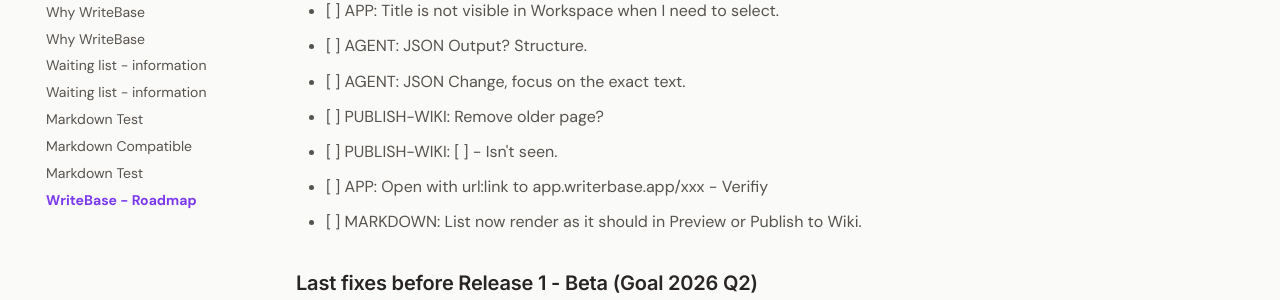
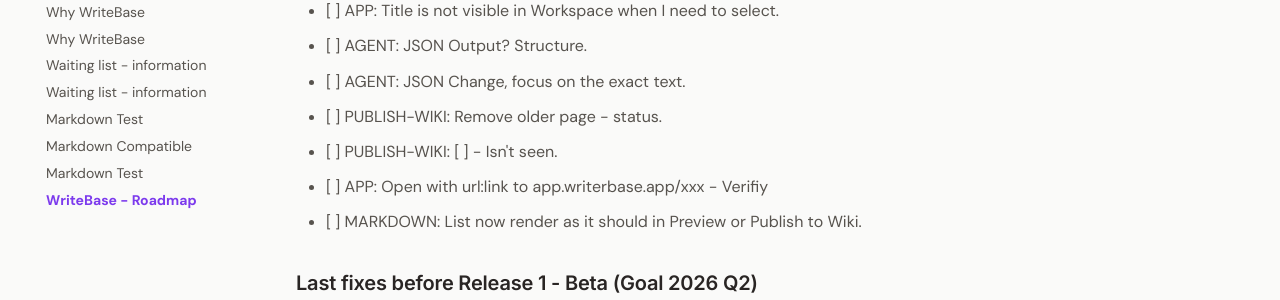
Before and after one commit to larssonhthomas-afk/writebase-docs, an MkDocs documentation site: the page built from docs/9writebase---roadmap.md, in a window 1280 px wide and 900 px high, scrolled down 653 px. Shown: the part 154-454 px from the top of the window. Built offline with MkDocs 1.6.1 and Material for MkDocs 9.7.7, drawn with Linux system fonts in a browser that asks for light colours; some web fonts are replaced.

Commit message:
Update 9writebase---roadmap.md

```diff
--- a/docs/9writebase---roadmap.md
+++ b/docs/9writebase---roadmap.md
@@ -30,7 +30,7 @@ This Backlog has a priority 1-3.
 - [ ] APP: Title is not visible in Workspace when I need to select.
 - [ ] AGENT: JSON Output? Structure.
 - [ ] AGENT: JSON Change, focus on the exact text.
-- [ ] PUBLISH-WIKI: Remove older page?
+- [ ] PUBLISH-WIKI: Remove older page - status.
 - [ ] PUBLISH-WIKI: [ ] - Isn't seen.
 - [ ] APP: Open with url:link to app.writerbase.app/xxx - Verifiy
 - [ ] MARKDOWN: List now render as it should in Preview or Publish to Wiki.
```
